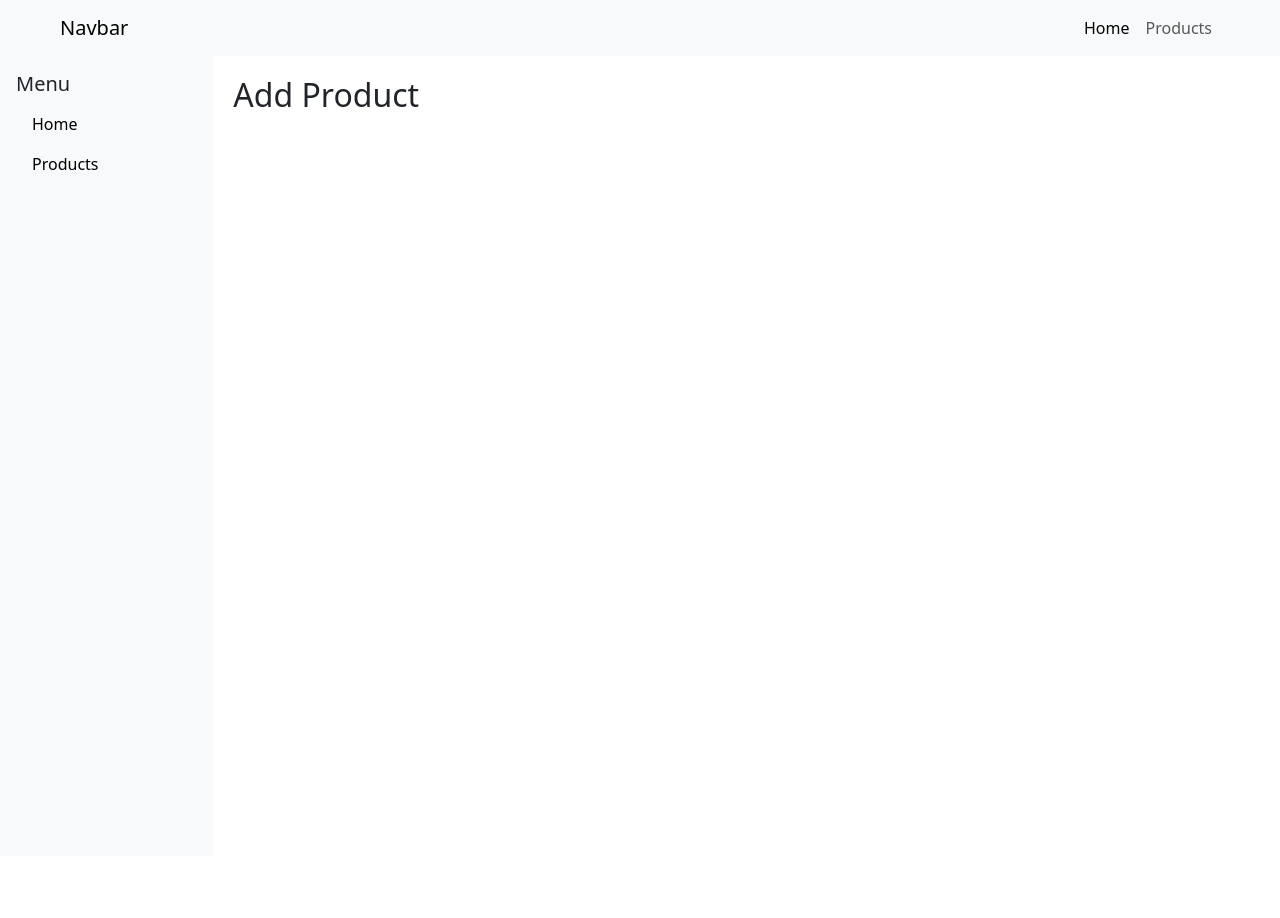
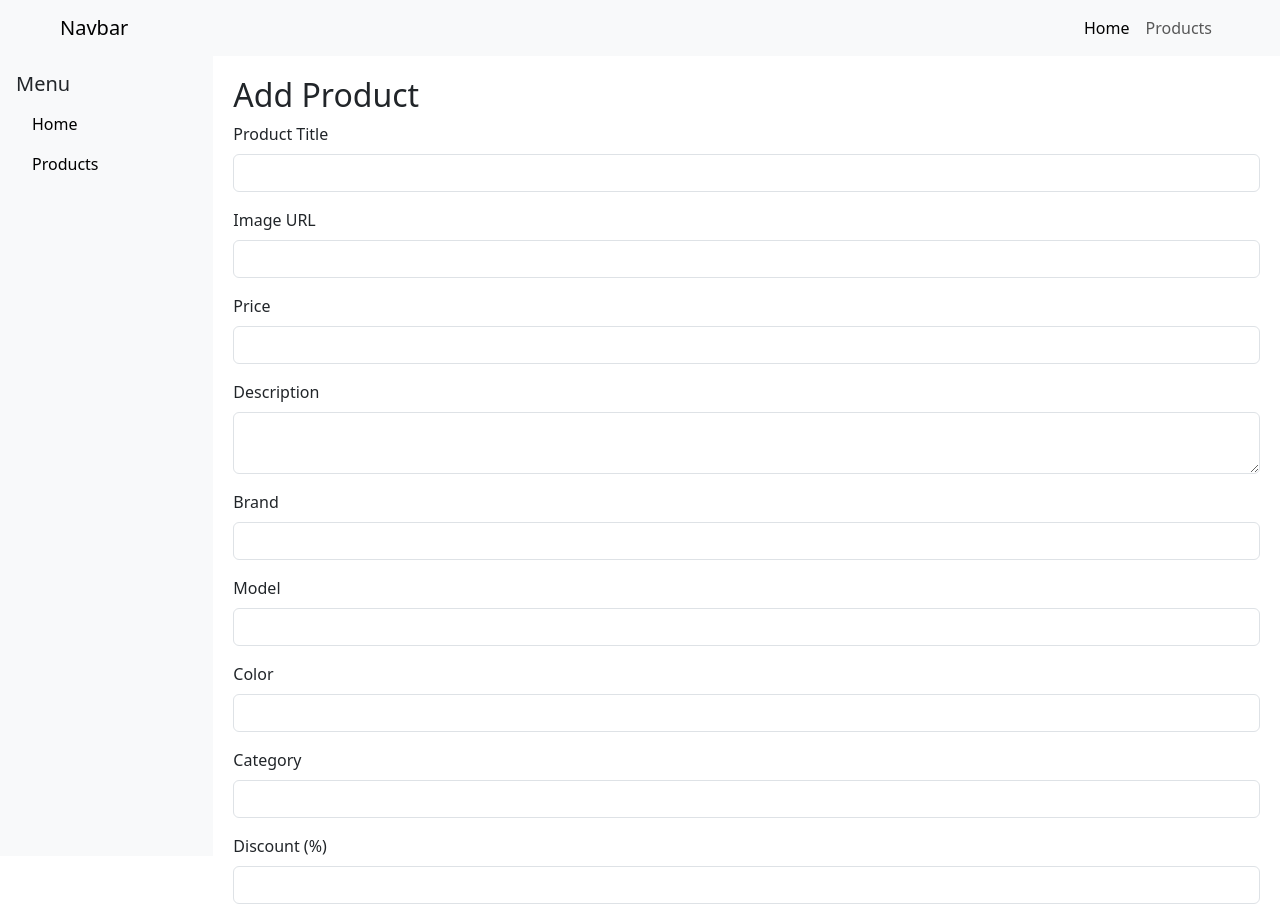
Before and after one commit to menaehab/basic-CRUD, a React (Create React App) app: page /products/add in a window 1280 px wide. Shown: the top 918 px of the page. Before the commit the page ends 856 px from the top, so only its background shows below. Built offline with nearby package versions, Linux system fonts and the light colour scheme.

Commit message:
Setup add product functionality

```diff
--- a/package.json
+++ b/package.json
@@ -11,6 +11,8 @@
     "react-dom": "^18.3.1",
     "react-router-dom": "^6.26.2",
     "react-scripts": "5.0.1",
+    "sweetalert2": "^11.14.2",
+    "sweetalert2-react-content": "^5.0.7",
     "web-vitals": "^2.1.4"
   },
   "scripts": {
--- a/src/components/pages/AddProduct.js
+++ b/src/components/pages/AddProduct.js
@@ -1,9 +1,174 @@
+import { useState } from "react";
+import { useNavigate } from "react-router-dom";
+
 function AddProduct() {
+  const [title, setTitle] = useState("");
+  const [image, setImage] = useState("");
+  const [price, setPrice] = useState("");
+  const [description, setDescription] = useState("");
+  const [brand, setBrand] = useState("");
+  const [model, setModel] = useState("");
+  const [color, setColor] = useState("");
+  const [category, setCategory] = useState("");
+  const [discount, setDiscount] = useState("");
+  const navigate = useNavigate();
+
+  const formSubmit = (e) => {
+    e.preventDefault();
+    fetch("http://localhost:9000/products", {
+      method: "POST",
+      headers: { "Content-Type": "application/json" },
+      body: JSON.stringify({
+        title,
+        image,
+        price,
+        description,
+        brand,
+        model,
+        color,
+        category,
+        discount
+      })
+    }).then((response) => {
+      if (response.ok) {
+        navigate("/products");
+      }
+    });
+  };
   return (
-    <div>
+    <>
       <h2>Add Product</h2>
-      {/* Form to add a new product */}
-    </div>
+      <form onSubmit={formSubmit} method="POST">
+        <div className="mb-3">
+          <label htmlFor="title" className="form-label">
+            Product Title
+          </label>
+          <input
+            type="text"
+            className="form-control"
+            id="title"
+            name="title"
+            value={title}
+            onChange={(e) => setTitle(e.target.value)}
+            required
+          />
+        </div>
+        <div className="mb-3">
+          <label htmlFor="image" className="form-label">
+            Image URL
+          </label>
+          <input
+            type="url"
+            className="form-control"
+            id="image"
+            name="image"
+            value={image}
+            onChange={(e) => setImage(e.target.value)}
+            required
+          />
+        </div>
+        <div className="mb-3">
+          <label htmlFor="price" className="form-label">
+            Price
+          </label>
+          <input
+            type="number"
+            className="form-control"
+            id="price"
+            name="price"
+            value={price}
+            onChange={(e) => setPrice(e.target.value)}
+            required
+          />
+        </div>
+        <div className="mb-3">
+          <label htmlFor="description" className="form-label">
+            Description
+          </label>
+          <textarea
+            className="form-control"
+            id="description"
+            name="description"
+            value={description}
+            onChange={(e) => setDescription(e.target.value)}
+            required
+          />
+        </div>
+        <div className="mb-3">
+          <label htmlFor="brand" className="form-label">
+            Brand
+          </label>
+          <input
+            type="text"
+            className="form-control"
+            id="brand"
+            name="brand"
+            value={brand}
+            onChange={(e) => setBrand(e.target.value)}
+            required
+          />
+        </div>
+        <div className="mb-3">
+          <label htmlFor="model" className="form-label">
+            Model
+          </label>
+          <input
+            type="text"
+            className="form-control"
+            id="model"
+            name="model"
+            value={model}
+            onChange={(e) => setModel(e.target.value)}
+            required
+          />
+        </div>
+        <div className="mb-3">
+          <label htmlFor="color" className="form-label">
+            Color
+          </label>
+          <input
+            type="text"
+            className="form-control"
+            id="color"
+            name="color"
+            value={color}
+            onChange={(e) => setColor(e.target.value)}
+            required
+          />
+        </div>
+        <div className="mb-3">
+          <label htmlFor="category" className="form-label">
+            Category
+          </label>
+          <input
+            type="text"
+            className="form-control"
+            id="category"
+            name="category"
+            value={category}
+            onChange={(e) => setCategory(e.target.value)}
+            required
+          />
+        </div>
+        <div className="mb-3">
+          <label htmlFor="discount" className="form-label">
+            Discount (%)
+          </label>
+          <input
+            type="number"
+            className="form-control"
+            id="discount"
+            name="discount"
+            value={discount}
+            onChange={(e) => setDiscount(e.target.value)}
+            required
+          />
+        </div>
+        <button type="submit" className="btn btn-primary">
+          Submit
+        </button>
+      </form>
+    </>
   );
 }
 
--- a/src/components/pages/ProductDetails.js
+++ b/src/components/pages/ProductDetails.js
@@ -17,7 +17,7 @@ function ProductDetails() {
             <div className="col-md-6">
               <h5 className="card-title">{product.title}</h5>
               <p className="card-text">
-                <strong>Price:</strong> ${product.price.toFixed(2)}
+                <strong>Price:</strong> ${Number(product.price).toFixed(2)}
               </p>
               <p className="card-text">
                 <strong>Description:</strong> {product.description}
--- a/src/components/pages/ProductsPage.js
+++ b/src/components/pages/ProductsPage.js
@@ -1,5 +1,6 @@
 import { useEffect, useState } from "react";
 import { Link } from "react-router-dom";
+import Swal from "sweetalert2";
 
 function Products() {
   const [products, setProducts] = useState([]);
@@ -15,14 +16,28 @@ function Products() {
     return text.length > length ? `${text.substr(0, length)}...` : text;
   };
   const deleteProduct = (id) => {
+    Swal.fire({
+      title: "Are you sure?",
+      text: "You won't be able to revert this!",
+      icon: "warning",
+      showCancelButton: true,
+      confirmButtonColor: "#3085d6",
+      cancelButtonColor: "#d33",
+      confirmButtonText: "Yes, delete it!"
+    }).then((data) => {
+      if (data.isConfirmed) {
         fetch(`http://localhost:9000/products/${id}`, {
           method: "DELETE"
         })
           .then((response) => response.json())
           .then(() => {
-        const updatedProducts = products.filter((product) => product.id !== id);
+            const updatedProducts = products.filter(
+              (product) => product.id !== id
+            );
             setProducts(updatedProducts);
             getAllProduct();
+          });
+      }
     });
   };
 
```
Also changed, not shown: db.json (+50 -50 lines), 1 other file (tests, documents, lock files or other folders). Lines whose indentation alone changed are shown as unchanged.
